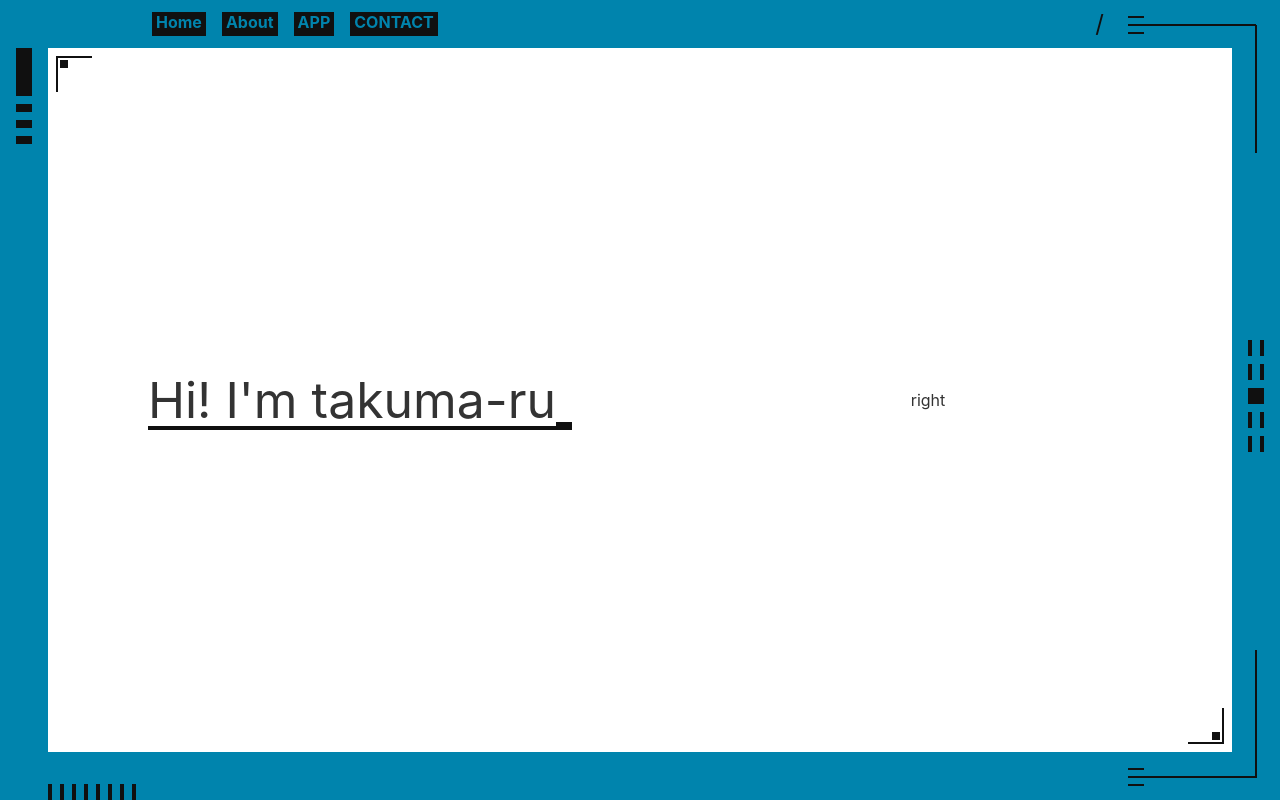
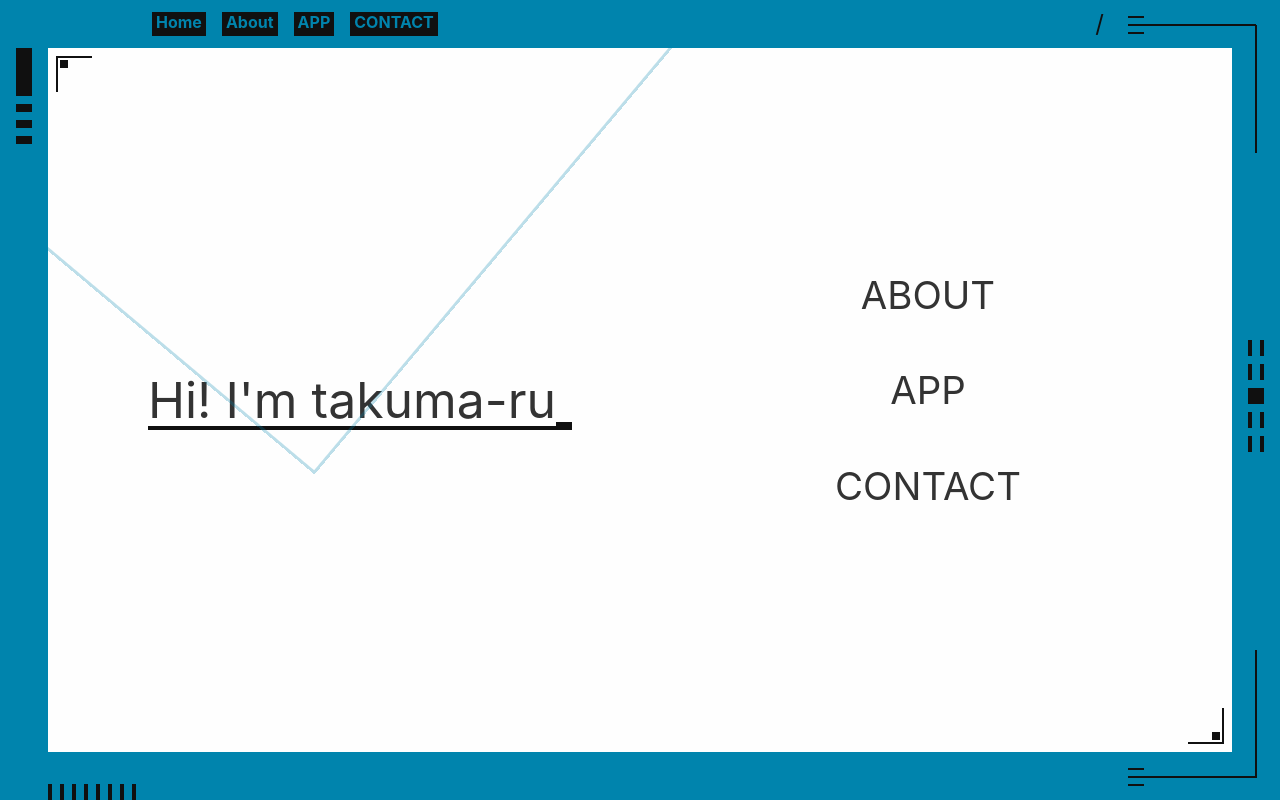
Before and after one commit to takuma-ru/takuma-ru-homepage-svelte, a Svelte app: page / in a window 1280 px wide. Built offline with nearby package versions, Linux system fonts and the light colour scheme.

Commit message:
[Update] top page, etc... .

```diff
--- a/src/App.svelte
+++ b/src/App.svelte
@@ -1,9 +1,6 @@
 <script lang="ts">
 	import Router from 'svelte-spa-router'
 	import { routes } from './router'
-	// pages
-	import Top from './pages/top.svelte'
-	import About from './pages/about.svelte'
 
 	//componets
 	import Frame from './components/frame.svelte'
@@ -11,17 +8,46 @@
 	export let url = "";
 </script>
 
-<Frame></Frame>
 <main>
 	<Router {routes} />
 </main>
+<Frame></Frame>
+<div class="deco_background" />
 
 <style>
+:global(body) {
+	background-color: #FEFEFE;
+}
+
 main {
-	text-align: center;
+	position: relative;
 	width: calc(100vw - 96px);
+	min-height: calc(100vh - 96px);
 	margin-left: 48px;
 	padding-top: 48px;
-	min-height: calc(100vh - 96px);
+	text-align: center;
+}
+
+.deco_background {
+	position: fixed;
+	width: 70vmin;
+	height: 70vmin;
+	left: 0%;
+	top: -25%;
+
+	border: 3px solid #0084AD42;
+	box-sizing: border-box;
+	transform: rotate(30deg);
+
+	animation: anim_back 180s linear 0s infinite normal none;
+}
+
+@keyframes anim_back {
+	0% {
+		transform: rotate(30deg);
+	}
+	100% {
+		transform: rotate(390deg);
+	}
 }
 </style>
--- a/src/components/frame.svelte
+++ b/src/components/frame.svelte
@@ -4,22 +4,27 @@
 </script>
 
 <div id="main_frame">
-  <div class="frame"></div>
+  <div class="frame">
+    <div class="top" />
+    <div class="bottom" />
+    <div class="left" />
+    <div class="right" />
+  </div>
   <div id="deco_left_top">
-    <div class="one"></div>
-    <div class="two"></div>
-    <div class="two"></div>
-    <div class="two"></div>
+    <div class="one" />
+    <div class="two" />
+    <div class="two" />
+    <div class="two" />
   </div>
   <div id="deco_left_bottom">
-    <div class="one"></div>
-    <div class="one"></div>
-    <div class="one"></div>
-    <div class="one"></div>
-    <div class="one"></div>
-    <div class="one"></div>
-    <div class="one"></div>
-    <div class="one"></div>
+    <div class="one" />
+    <div class="one" />
+    <div class="one" />
+    <div class="one" />
+    <div class="one" />
+    <div class="one" />
+    <div class="one" />
+    <div class="one" />
   </div>
   <div id="deco_right_top">
     <div class="path_name">{$location}</div>
@@ -30,11 +35,11 @@
     <div class="long_bar vertical"></div>
   </div>
   <div id="deco_right_center">
-    <div class="one"></div>
-    <div class="one"></div>
-    <div class="two"></div>
-    <div class="one"></div>
-    <div class="one"></div>
+    <div class="one" />
+    <div class="one" />
+    <div class="two" />
+    <div class="one" />
+    <div class="one" />
   </div>
   <div id="deco_right_bottom">
     <div class="bottom_contents"></div>
@@ -59,25 +64,56 @@
 </div>
 
 <style>
-#main_frame {
+.frame {
+  position: fixed;
+  z-index: 1;
+}
+
+.frame .top {
   position: fixed;
   width: 100vw;
-  height: 100vh;
+  height: 48px;
+  top: 0px;
+
+  background-color: #0084AD;
 }
 
-.frame {
-  z-index: 0;
+.frame .bottom {
   position: fixed;
-  width: calc(100vw - 96px);
-  height: calc(100vh - 96px);
-  border: solid 48px #0084AD;
+  width: 100vw;
+  height: 48px;
+  bottom: 0px;
+
+  background-color: #0084AD;
+}
+
+.frame .left {
+  position: fixed;
+  width: 48px;
+  height: 100vh;
+  top: 0px;
+  left: 0px;
+
+  background-color: #0084AD;
+}
+
+.frame .right {
+  position: fixed;
+  width: 48px;
+  height: 100vh;
+  top: 0px;
+
+  right: 0px;
+
+  background-color: #0084AD;
 }
 
 /* deco_left_top */
 #deco_left_top {
-  position: absolute;
-  margin-top: 48px;
-  margin-left: 16px;
+  position: fixed;
+  z-index: 2;
+  top: 48px;
+  left: 16px;
   width: 16px;
   height: 112px;
 }
@@ -97,7 +133,8 @@
 
 /* deco_left_bottom */
 #deco_left_bottom {
-  position: absolute;
+  position: fixed;
+  z-index: 2;
   bottom: 0px;
   left: 48px;
   height: 16px;
@@ -114,7 +151,8 @@
 
 /* link_header */
 #link_header {
-  position: absolute;
+  position: fixed;
+  z-index: 2;
   height: 24px;
   left: 152px;
   top: 12px;
@@ -122,7 +160,8 @@
 
 /* deco_right_top */
 #deco_right_top {
-  position: absolute;
+  position: fixed;
+  z-index: 2;
   top: 24px;
   right: 24px;
 }
@@ -176,7 +215,8 @@
 
 /* deco_right_center */
 #deco_right_center {
-  position: absolute;
+  position: fixed;
+  z-index: 2;
   right: 16px;
   top: 50%;
 
@@ -223,7 +263,8 @@
 
 /* deco_right_bottom */
 #deco_right_bottom {
-  position: absolute;
+  position: fixed;
+  z-index: 2;
   bottom: 24px;
   right: 24px;
 }
@@ -264,7 +305,8 @@
 
 /* deco_contents_left_top */
 #deco_contents_left_top {
-  position: absolute;
+  position: fixed;
+  z-index: 2;
   width: 36px;
   height: 36px;
   left: 56px;
@@ -300,7 +342,8 @@
 
 /* deco_contents_right_bottom */
 #deco_contents_right_bottom {
-  position: absolute;
+  position: fixed;
+  z-index: 2;
   width: 36px;
   height: 36px;
   right: 56px;
--- a/src/components/linkBtn.svelte
+++ b/src/components/linkBtn.svelte
@@ -1,6 +1,7 @@
 <script lang="ts">
-	import { link, push } from 'svelte-spa-router';
+	import { push } from 'svelte-spa-router';
 
+  // props
   export let linkPath = $$props['link-path']
 </script>
 
--- a/src/pages/top.svelte
+++ b/src/pages/top.svelte
@@ -1,3 +1,13 @@
+<script lang="ts">
+	import { push } from 'svelte-spa-router';
+
+  let contents_right_items = [
+    { name: 'ABOUT', link: '/about' },
+    { name: 'APP', link: '/app' },
+    { name: 'CONTACT', link: '/contact' },
+  ]
+</script>
+
 <div id="container">
   <div id="grid">
     <div id="contents_left">
@@ -6,7 +16,14 @@
       </span>
     </div>
     <div id="contents_right">
-      right
+      {#each contents_right_items as item, index}
+        <button
+          on:click={() => push(item.link)}
+          style="grid-row: {index + 2};"
+        >
+          {item.name}
+        </button>
+      {/each}
     </div>
   </div>
 </div>
@@ -58,5 +75,52 @@
 #contents_right {
   grid-row: 1;
   grid-column: 2;
+  display: grid;
+  grid-template-rows: 1fr 1fr 1fr 1fr 1fr;
+  align-items: center;
+  justify-items: center;
+}
+
+#contents_right button {
+  position: relative;
+  width: 50%;
+  font-size: 3vw;
+  border: none;
+  background-color: transparent;
+  cursor: pointer;
+}
+
+#contents_right button::before {
+  position: absolute;
+  content: '';
+  width: 100%;
+  height: 4px;
+  top: 0%;
+  left: 0%;
+  background-color: #101010;
+  transform: scale(0, 1);
+  transition: transform .4s;
+  transform-origin: left;
+}
+
+#contents_right button:hover::before {
+  transform: scale(1);
+}
+
+#contents_right button::after {
+  position: absolute;
+  content: '';
+  width: 100%;
+  height: 4px;
+  bottom: 0%;
+  right: 0%;
+  background-color: #101010;
+  transform: scale(0, 1);
+  transition: transform .5s;
+  transform-origin: right;
+}
+
+#contents_right button:hover::after {
+  transform: scale(1);
 }
 </style>
```
